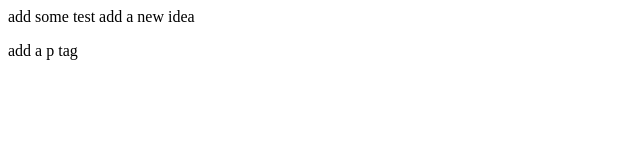
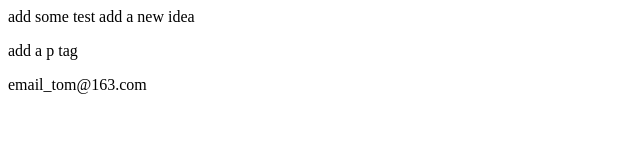
Before and after one commit to youNoe/hello, a plain HTML site: page index.html in a window 1280 px wide. Shown: the whole page, without its empty margins (0-640 px from the left). Drawn offline with Linux system fonts and the light colour scheme.

Commit message:
add address

```diff
--- a/index.html
+++ b/index.html
@@ -8,5 +8,6 @@
   add some test
   add a new idea
   <p>add a p tag</p>
+  <footer>email_tom@163.com</footer>
 </body>
 </html>
```
